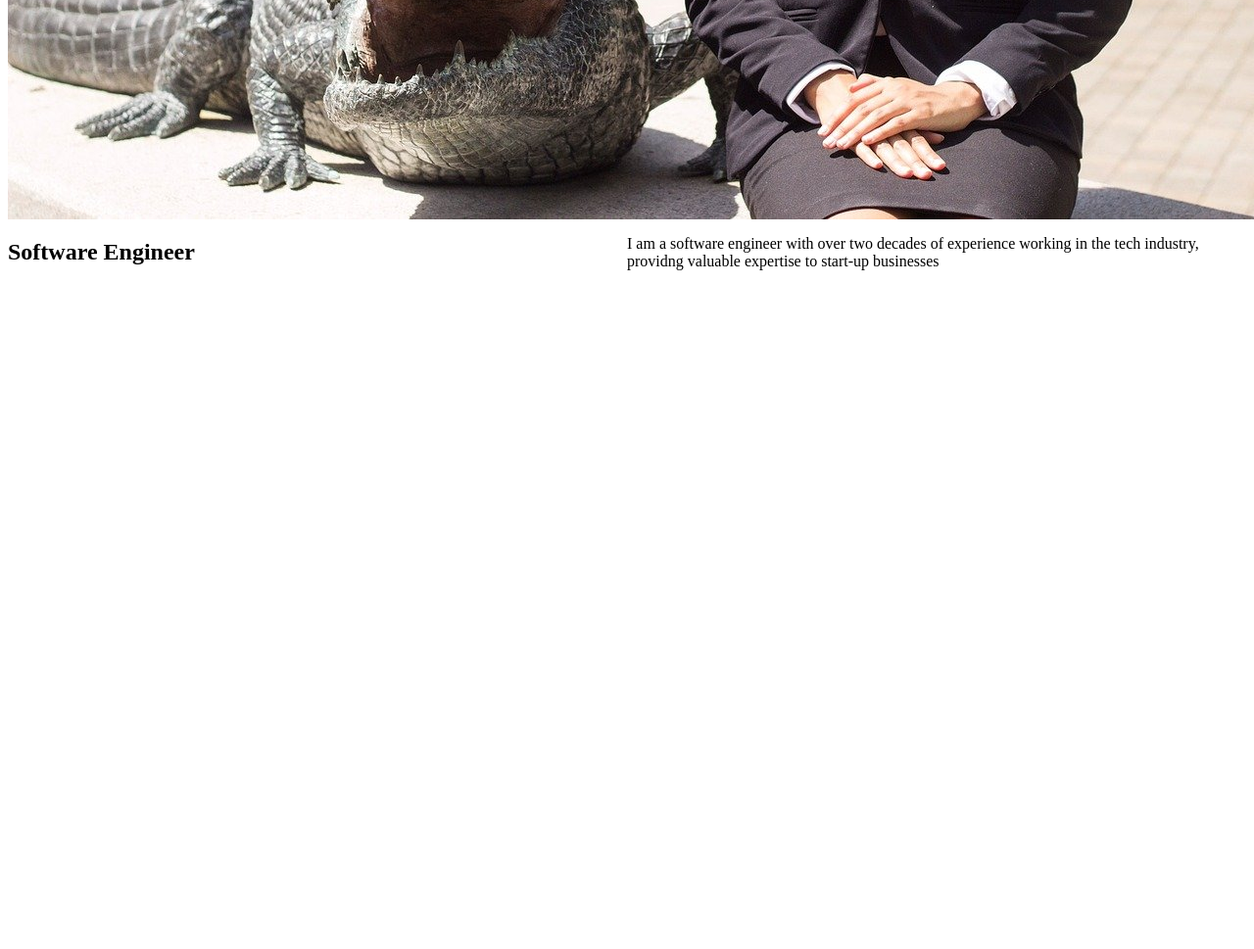
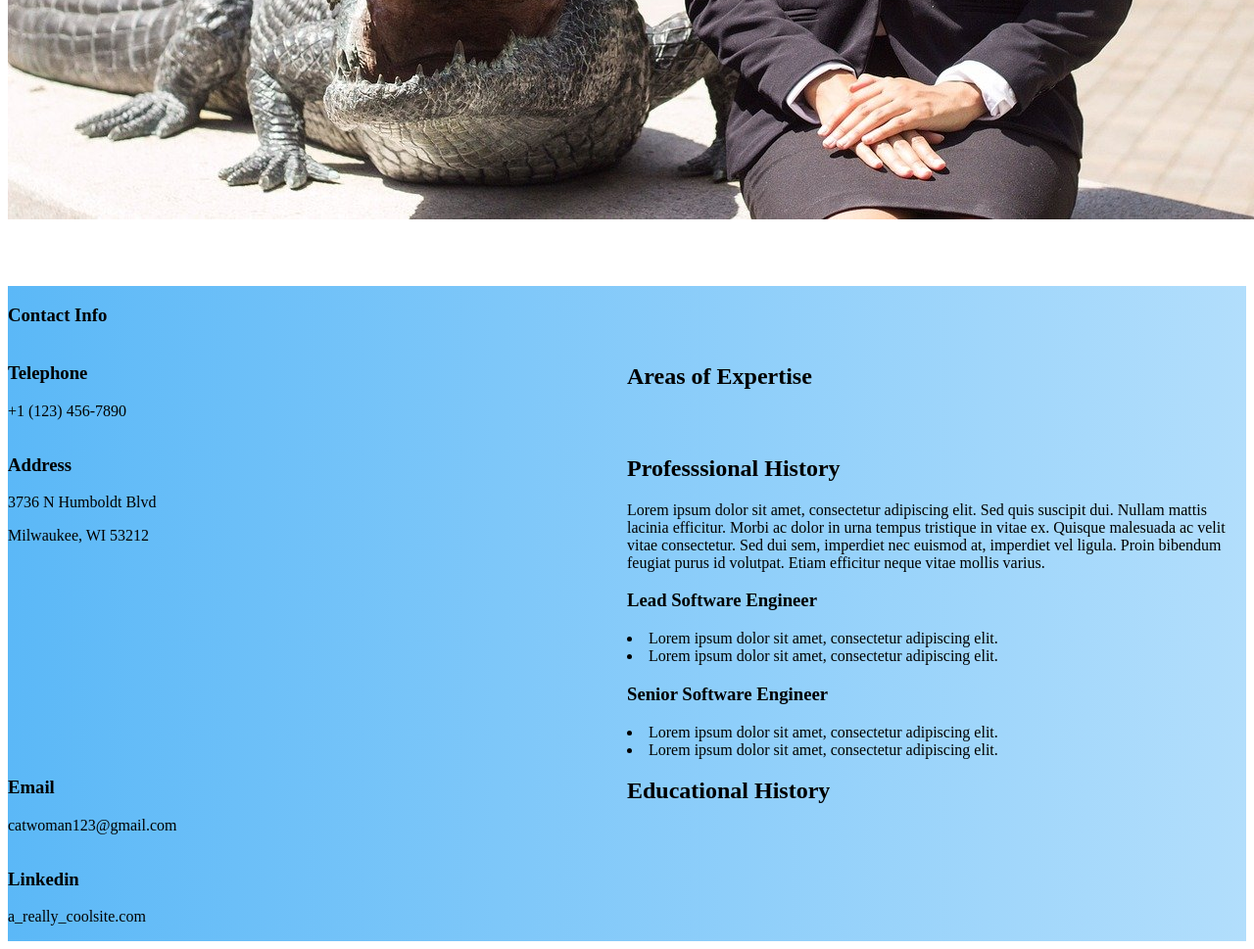
Before and after one commit to RacMcT/ACA_web101_rachel_mctavish, a plain HTML site: page resume.html in a window 1280 px wide. Shown: the part 637-1606 px from the top of the page at 98% size. Before the commit the page ends 937 px from the top, so only its background shows below. Drawn offline with Linux system fonts and the light colour scheme.

Commit message:
modified grid layout and added background color

```diff
--- a/resume-styles.css
+++ b/resume-styles.css
@@ -1,14 +1,14 @@
 main{
   display: grid;
   grid-template-columns: 50% 50%;
-  grid-template-rows: auto auto;;
-
+  grid-template-rows: auto auto;
+  background-image: linear-gradient(to left, rgb(178, 222, 252) , rgb(91, 184, 247));
 }
 
 header{
   display: grid;
   grid-template-columns: 50% 50%;
-  grid-template-rows: auto auto;
+  grid-template-rows: 50% 50%;
 }
 
 .name{
@@ -19,6 +19,7 @@ header{
 .headshot{
   grid-row: 1/2;
   grid-column: 1/2;
+  max-width: 100%;
 }
 
 .bio{
@@ -27,6 +28,36 @@ header{
 }
 
 .job-title{
-  grid-row: 2/;
+  grid-row: 2/2;
   grid-column: 1/2;
 }
+
+.contact-info{
+  grid-row: 1/2;
+  grid-column: 1/2;
+}
+
+.phone{
+  grid-row: 2/3;
+  grid-column: 1/2;
+}
+
+.address{
+  grid-row: 3/4;
+  grid-column: 1/2;
+}
+
+.email{
+  grid-row: 4/5;
+  grid-column: 1/2;
+}
+
+.linkedin{
+  grid-row: 5/6;
+  grid-column: 1/2;
+}
+
+.background-color{
+  grid-row: 6/7;
+  grid-column: 1/2;
+}
--- a/resume.html
+++ b/resume.html
@@ -22,15 +22,48 @@
   </header>
 
   <main>
-    <section class="contact"></section>
-    <section class="phone"></section>
-    <section class="address"></section>
-    <section class="email"></section>
-    <section class="linkedin"></section>
+    <section class="contact">
+      <h3>Contact Info</h3>
+    </section>
+    <section class="phone">
+      <h3>Telephone</h3>
+        <p>+1 (123) 456-7890</p>
+    </section>
+    <section class="address">
+      <h3>Address</h3>
+      <p>3736 N Humboldt Blvd</p>
+      <p>Milwaukee, WI 53212</p>
+    </section>
+    <section class="email">
+      <h3>Email</h3>
+      <p>catwoman123@gmail.com</p>
+    </section>
+    <section class="linkedin">
+      <h3>Linkedin</h3>
+      <p>a_really_coolsite.com</p>
+    </section>
     <section class="background"></section>
 
-    <section class="areas-exp"></section>
-    <section class="prof-hist"></section>
-    <section class="educ-hist"></section>
+    <section class="areas-exp">
+      <h2>Areas of Expertise</h2>
+
+    </section>
+    <section class="prof-hist">
+      <h2>Professsional History</h2>
+        <p>Lorem ipsum dolor sit amet, consectetur adipiscing elit. Sed quis suscipit dui.
+          Nullam mattis lacinia efficitur. Morbi ac dolor in urna tempus tristique in vitae ex.
+          Quisque malesuada ac velit vitae consectetur.
+          Sed dui sem, imperdiet nec euismod at, imperdiet vel ligula. Proin bibendum feugiat purus
+          id volutpat. Etiam efficitur neque vitae mollis varius.</p>
+      <h3>Lead Software Engineer</h3>
+        <li>Lorem ipsum dolor sit amet, consectetur adipiscing elit.</li>
+        <li>Lorem ipsum dolor sit amet, consectetur adipiscing elit.</li>
+      <h3>Senior Software Engineer</h3>
+        <li>Lorem ipsum dolor sit amet, consectetur adipiscing elit.</li>
+        <li>Lorem ipsum dolor sit amet, consectetur adipiscing elit.</li>
+    </section>
+    <section class="educ-hist">
+      <h2>Educational History</h2>
+    </section>
   </main>
 </body>
```
